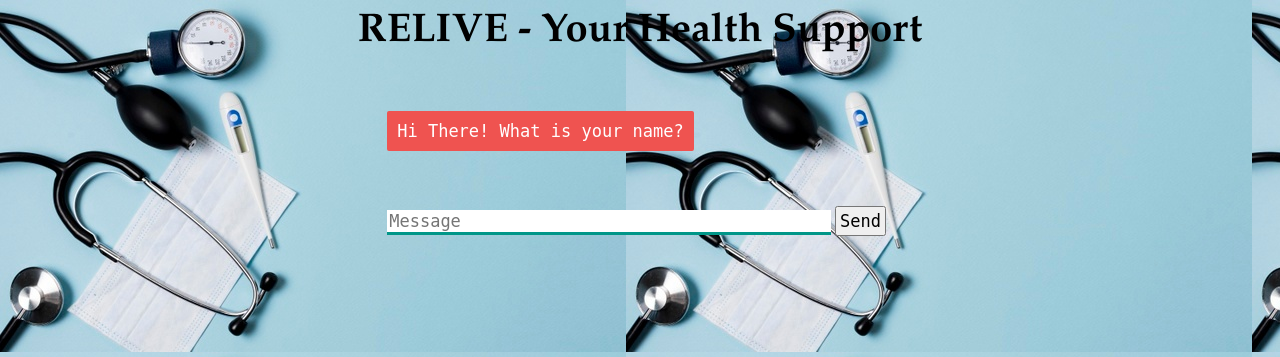
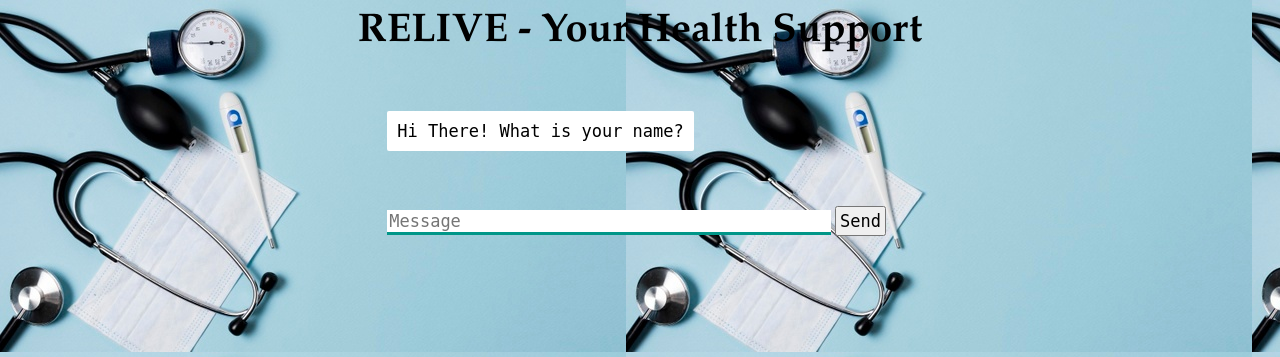
Before and after one commit to sidd2010/covid_chatbot, a Flask app: page / in a window 1280 px wide. Shown: the top 357 px of the page. Run offline with Flask 2, Linux system fonts and the light colour scheme; parts of the project's set-up code (start-up, migrations or seed data) failed here and were passed over; some libraries are stand-ins or nearby versions.

Commit message:
Update style.css

```diff
--- a/static/style.css
+++ b/static/style.css
@@ -46,7 +46,7 @@ h3 {
 }
 
 .userText {
-    color: white;
+    color: red;
     font-family: monospace;
     font-size: 17px;
     text-align: right;
@@ -54,13 +54,13 @@ h3 {
 }
 
 .userText span {
-    background-color: #009688;
+    background-color: ##BFFF00;
     padding: 10px;
     border-radius: 2px;
 }
 
 .botText {
-    color: white;
+    color: black;
     font-family: monospace;
     font-size: 17px;
     text-align: left;
@@ -68,7 +68,7 @@ h3 {
 }
 
 .botText span {
-    background-color: #EF5350;
+    background-color: 	#FFFFFF;
     padding: 10px;
     border-radius: 2px;
 }
```
